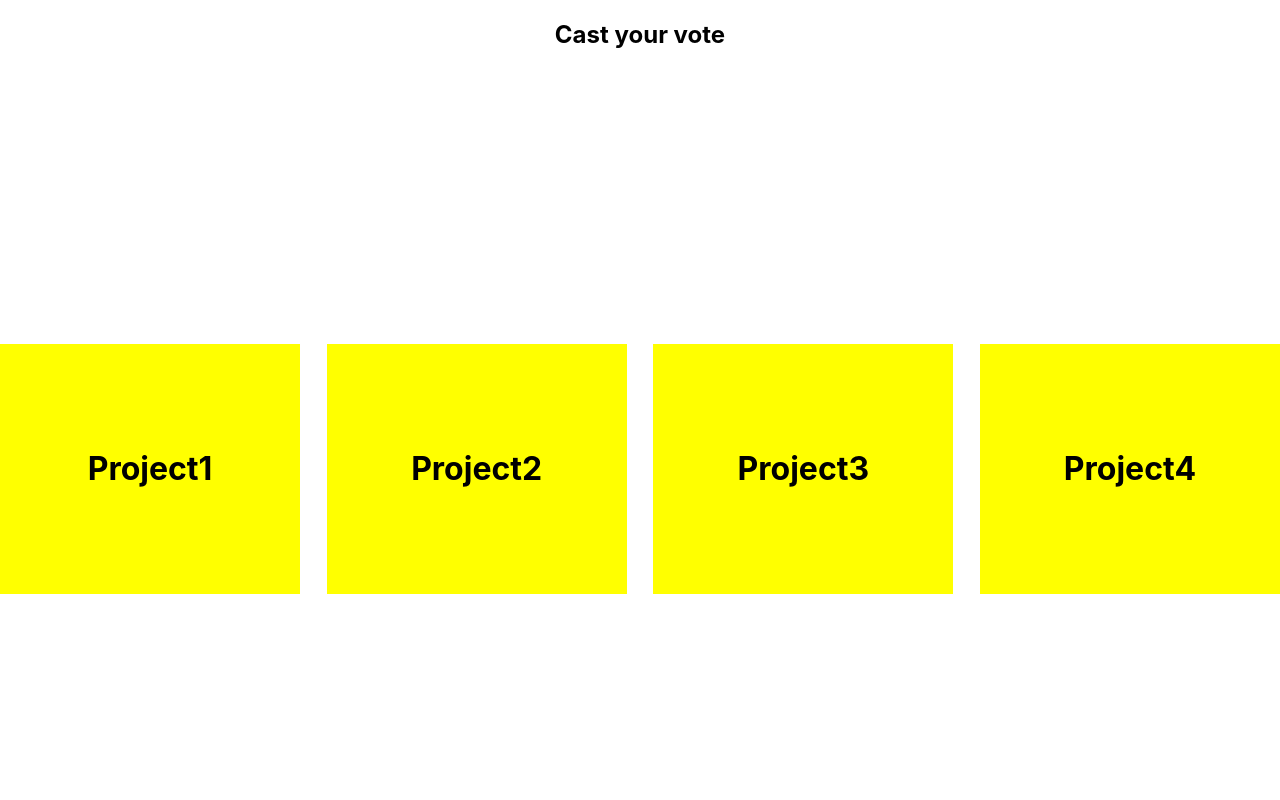
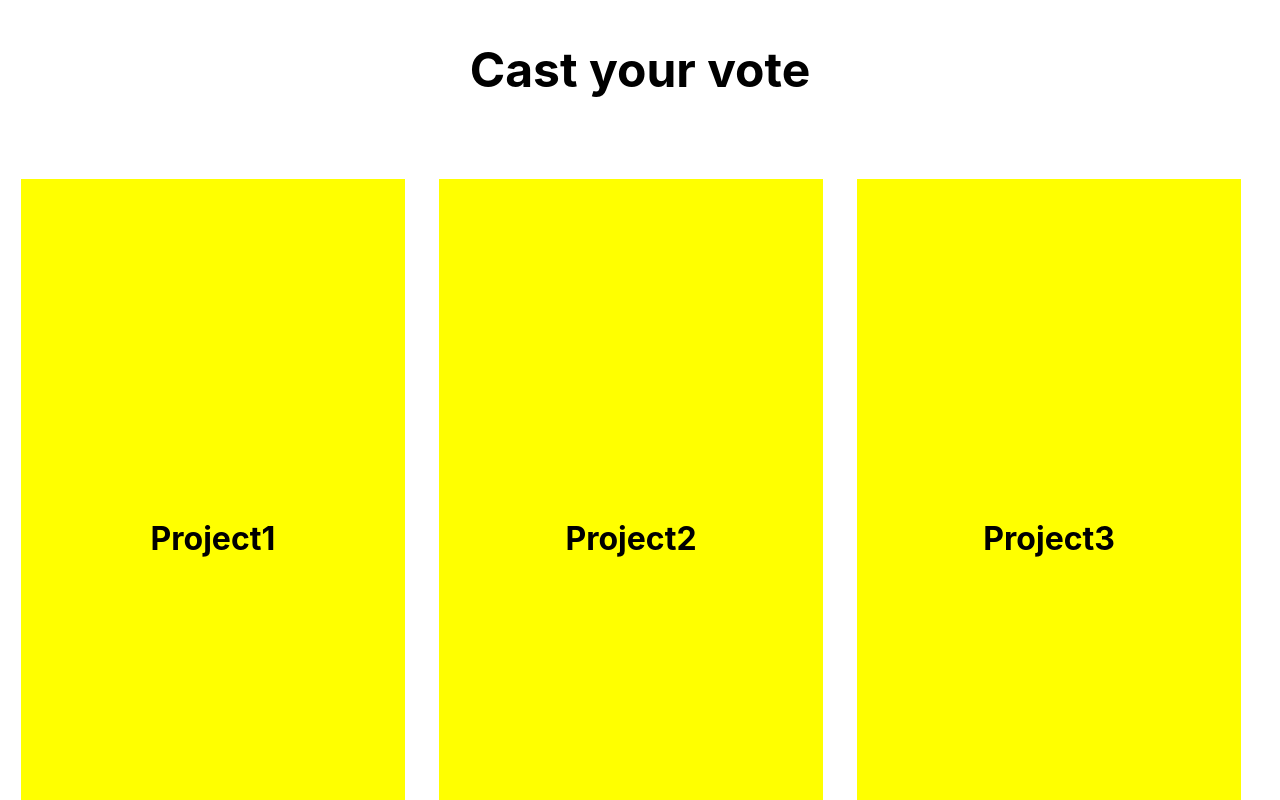
Before and after one commit to Nikhil1357/DSAC_IT, a React (Create React App) app: page / in a window 1280 px wide. Shown: the top 800 px of the page. Built offline with nearby package versions, Linux system fonts and the light colour scheme.

Commit message:
Added a voting page with cards

```diff
--- a/src/components/card.css
+++ b/src/components/card.css
@@ -1,8 +1,10 @@
 .flip-card {
     background-color: transparent;
-    width: 300px;
-    height: 250px;
+    width: max(30vw, 300px);
+    height: 90vh;
     perspective: 1000px;
+    margin:1%;
+    /* padding:1%; */
   }
 
   .flip-card-inner {
--- a/src/screens/vote.js
+++ b/src/screens/vote.js
@@ -5,14 +5,15 @@ export default function vote() {
 
     const st={
         display:"flex",
+        flexWrap:"wrap",
         alignItems:"center",
-        justifyContent:"space-between",
-        width:"100vw",
-        height:"100vh"
+        justifyContent:"space-around",
+        height:"200vh",
+        width:"98vw"
     }
   return (
     <div>
-        <h2>Cast your vote</h2>
+        <h2 style={{fontSize:"3rem"}}>Cast your vote</h2>
         <div style={st}>
         <Card name="Project1" desc="Desc1"/>
         <Card name="Project2" desc="Desc2"/>
```
